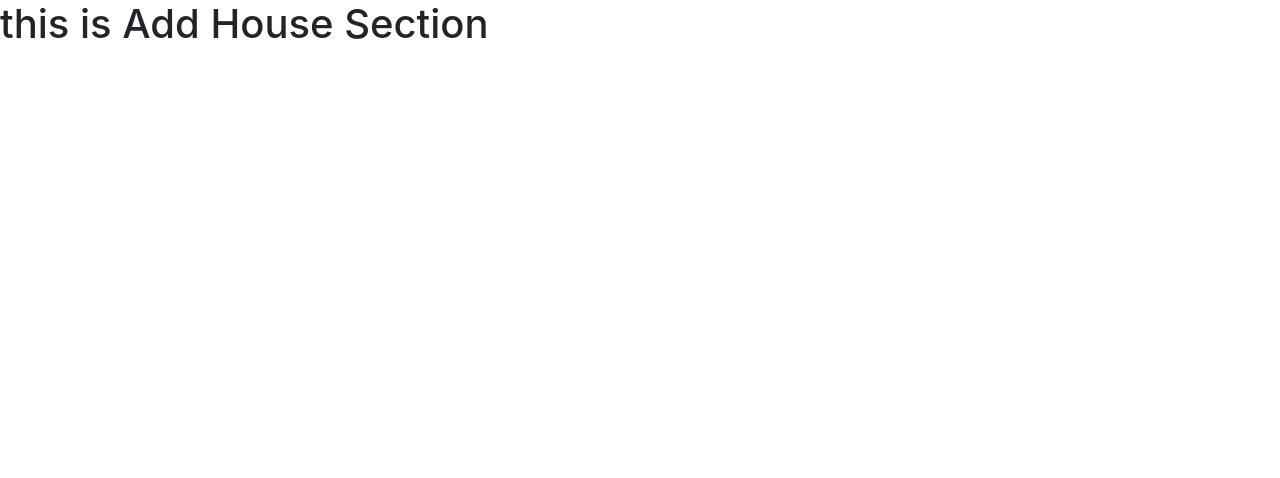
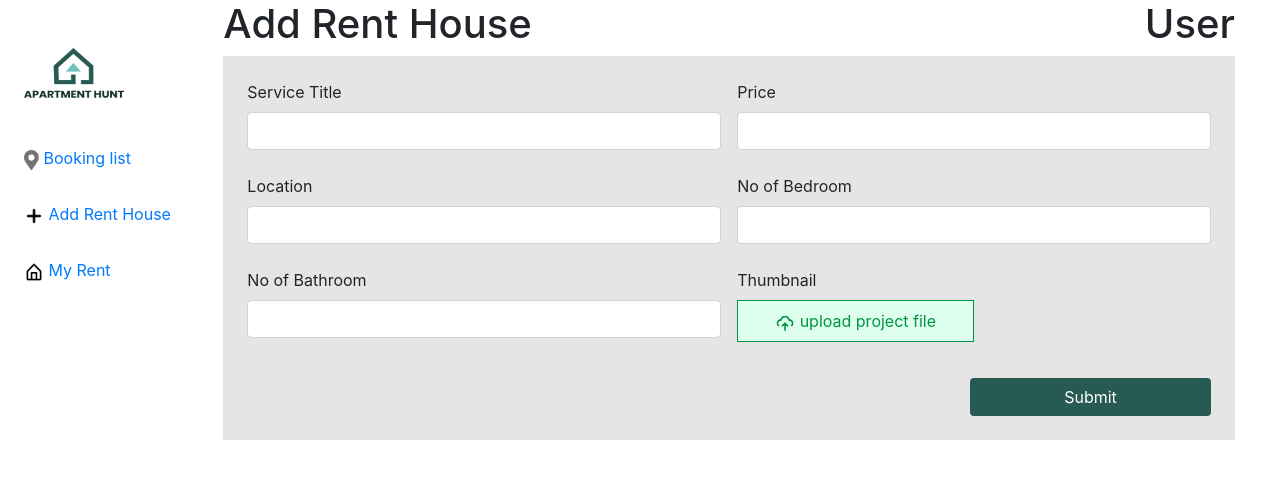
Before and after one commit to sufian111/apartment-hunt-1, a React (Create React App) app: page /addHouse in a window 1280 px wide. Shown: the top 478 px of the page. Built offline with nearby package versions, Linux system fonts and the light colour scheme.

Commit message:
UI done for Computer Screen

```diff
--- a/src/App.js
+++ b/src/App.js
@@ -10,14 +10,21 @@ import BookingList from "./components/Home/Dashboard/BookingList/BookingList";
 import MyRent from "./components/Home/Dashboard/MyRent/MyRent";
 import Home from "./components/Home/Home/Home";
 import Login from "./components/Home/Login/Login";
+import PrivateRoute from "./components/Home/PrivateRoute/PrivateRoute";
 
 export const UserContext = createContext();
 
 const App = () => {
-  const [user, setUser] = useState({});
+  const [user, setUser] = useState({
+    name: '',
+    email: '',
+    photo: '',
+    message: ''
+  });
+
 
   return (
-    <UserContext.Provider value={[user, setUser]}>
+    <UserContext.Provider value={{ userData: [user, setUser] }}>
       <Router>
         <Switch>
 
@@ -25,16 +32,16 @@ const App = () => {
             <Home />
           </Route>
 
-          <Route path="/login">
-            <Login />
-          </Route>
-
           <Route path="/services">
             <ApartmentDetail />
           </Route>
 
-          <Route path="/dashboard">
+          <PrivateRoute exact path="/dashboard">
             <BookingList />
+          </PrivateRoute>
+
+          <Route path="/login">
+            <Login />
           </Route>
 
           <Route path="/bookingList">
--- a/src/components/Home/Dashboard/AddHouse/AddHouse.js
+++ b/src/components/Home/Dashboard/AddHouse/AddHouse.js
@@ -1,11 +1,37 @@
 import React from 'react';
+import Sidebar from '../Sidebar/Sidebar';
+import InputedItem from './InputedItem';
 
 const AddHouse = () => {
+
     return (
-        <div>
-            <h1>this is Add House Section</h1>
+        <div className="row container-fluid">
+            <div className=" col-md-2 py-5 px-4 col-sm-12 col-12">
+                <Sidebar></Sidebar>
+            </div>
+            <div className="col-md-10 col-sm-12 col-12">
+                <div className="d-flex justify-content-between">
+                    <h1>Add Rent House</h1>
+                    <h1 >User</h1>
+                </div>
+                <div className="p-4" style={{ backgroundColor: "#E5E5E5" }}>
+                    <InputedItem></InputedItem>
+                </div>
+            </div>
         </div>
     );
 };
 
 export default AddHouse;
+
+
+
+
+
+
+    //                     </div >
+    // <div className="col-md-6 col-sm-12">
+
+    //     <form onSubmit={handleSubmit(onSubmit)}>
+    //
+    //     </form>
--- /dev/null
+++ b/src/components/Home/Dashboard/AddHouse/InputedItem.js
@@ -0,0 +1,54 @@
+import React from 'react';
+import { useForm } from "react-hook-form";
+import upload from '../../../../images/logos/cloud-upload-outline 1.png';
+
+const InputedItem = () => {
+    const { register, handleSubmit, watch, errors } = useForm();
+    const onSubmit = data => console.log(data);
+
+    console.log(watch("example"));
+    return (
+        <div>
+            <form onSubmit={handleSubmit(onSubmit)}>
+                <div className="d-flex justify-content-between">
+                    <div className="w-50 pr-2">
+                        <label htmlFor="">Service Title</label> <br />
+                        <input className="form-control" name="example" defaultValue="" ref={register} />
+                        <br />
+
+                        <label htmlFor="">Location</label> <br />
+                        <input className="form-control" name="exampleRequired" ref={register({ required: true })} />
+                        {errors.exampleRequired && <span>This field is required</span>}
+                        <br />
+
+                        <label htmlFor="">No of Bathroom</label> <br />
+                        <input className="form-control" name="exampleRequired" ref={register({ required: true })} />
+                        {errors.exampleRequired && <span>This field is required</span>}
+                        <br />
+                    </div>
+                    <div className="w-50 pl-2">
+                        <label htmlFor="">Price</label> <br />
+                        <input className="form-control" name="example" defaultValue="" ref={register} />
+                        <br />
+
+                        <label htmlFor="">No of Bedroom</label> <br />
+                        <input className="form-control" name="exampleRequired" ref={register({ required: true })} />
+                        {errors.exampleRequired && <span>This field is required</span>}
+                        <br />
+
+                        <label htmlFor="">Thumbnail</label> <br />
+                        <label required style={{ backgroundColor: "#DEFFED", color: "#009444", border: "1px solid #009444" }} className="custom-file-upload w-50 p-2 text-center">
+                            <input name="file" style={{ display: "none" }} ref={register({ required: true })} type="file" />
+                            <img height="20px" src={upload} alt="" /> upload project file
+                             </label>
+                    </div>
+                </div>
+                <div className="d-flex justify-content-end">
+                    <input className="mt-3 w-25 btn button" type="submit" />
+                </div>
+            </form>
+        </div>
+    );
+};
+
+export default InputedItem;
--- a/src/components/Home/Dashboard/BookingList/BookingList.js
+++ b/src/components/Home/Dashboard/BookingList/BookingList.js
@@ -5,10 +5,10 @@ import BookingListTable from './BookingListTable';
 const BookingList = () => {
     return (
         <div className="row container-fluid">
-            <div className=" col-md-2 py-5 px-4 col-sm-6 col-12">
+            <div className=" col-md-2 py-5 px-4 col-sm-12 col-12">
                 <Sidebar></Sidebar>
             </div>
-            <div className="col-md-10 col-sm-6 col-12">
+            <div className="col-md-10 col-sm-12 col-12">
                 <div className="d-flex justify-content-between">
                     <h1>Booking List</h1>
                     <h1 >User</h1>
@@ -18,7 +18,6 @@ const BookingList = () => {
                 </div>
             </div>
         </div>
-
     );
 };
 
--- a/src/components/Home/Dashboard/MyRent/MyRent.js
+++ b/src/components/Home/Dashboard/MyRent/MyRent.js
@@ -1,9 +1,24 @@
 import React from 'react';
+import Sidebar from '../Sidebar/Sidebar';
+import RentTable from './RentTable';
 
 const MyRent = () => {
     return (
         <div>
-            <h1>This is My Rent</h1>
+            <div className="row container-fluid">
+                <div className=" col-md-2 py-5 px-4 col-sm-12 col-12">
+                    <Sidebar></Sidebar>
+                </div>
+                <div className="col-md-10 col-sm-12 col-12 pt-5">
+                    <div className="d-flex justify-content-between">
+                        <h1>Booking List</h1>
+                        <h1 >User</h1>
+                    </div>
+                    <div className="p-4" style={{ backgroundColor: "#E5E5E5", height: "100vh" }}>
+                        <RentTable />
+                    </div>
+                </div>
+            </div>
         </div>
     );
 };
--- /dev/null
+++ b/src/components/Home/Dashboard/MyRent/RentTable.js
@@ -0,0 +1,36 @@
+import React from 'react';
+
+const RentTable = () => {
+    return (
+        <div>
+            <table class="table table-borderless bg-light rounded">
+                <thead>
+                    <tr>
+                        <th scope="col">House name</th>
+                        <th scope="col">Price</th>
+                        <th scope="col">Action</th>
+                    </tr>
+                </thead>
+                <tbody>
+                    <tr>
+                        <th scope="row">Washington Avenue</th>
+                        <td>$195</td>
+                        <td><button className="btn button">View Details</button></td>
+                    </tr>
+                    <tr>
+                        <th scope="row">Washington Avenue</th>
+                        <td>$195</td>
+                        <td><button className="btn button">View Details</button></td>
+                    </tr>
+                    <tr>
+                        <th scope="row">Washington Avenue</th>
+                        <td>$195</td>
+                        <td><button className="btn button">View Details</button></td>
+                    </tr>
+                </tbody>
+            </table>
+        </div>
+    );
+};
+
+export default RentTable;
--- a/src/components/Home/Dashboard/Sidebar/Sidebar.js
+++ b/src/components/Home/Dashboard/Sidebar/Sidebar.js
@@ -11,9 +11,11 @@ const Sidebar = () => {
     return (
         <div className="sidebar d-flex flex-column justify-content-between" style={{ height: "100vh" }}>
             <ul className="list-unstyled">
-                <div className="pb-5">
-                    <img height="50px" width="100px" src={logo} alt="" />
-                </div>
+                <Link to="/home">
+                    <div className="pb-5">
+                        <img height="50px" width="100px" src={logo} alt="" />
+                    </div>
+                </Link>
                 <li>
                     <Link to="/bookingList">
                         <img height="20px" src={server} alt="" />  <span>Booking list</span>
--- a/src/components/Home/Home/Header/Header.js
+++ b/src/components/Home/Home/Header/Header.js
@@ -1,5 +1,6 @@
-import React from 'react';
+import React, { useState } from 'react';
 import './Header.css';
+import FakeData from '../../../Shared/FakeData/HotelData';
 
 const Header = () => {
     return (
--- a/src/components/Home/Login/Login.js
+++ b/src/components/Home/Login/Login.js
@@ -11,8 +11,9 @@ import google from '../../../images/logos/Group 573.png';
 import Topbar from '../../Shared/Topbar/Topbar';
 
 const Login = () => {
-    const [user, setUser] = useContext(UserContext);
+    const { userData } = useContext(UserContext);
     const [newUser, setNewUser] = useState(false);
+    const [user, setUser] = userData;
 
     const history = useHistory();
     const location = useLocation();
--- a/src/components/Home/PrivateRoute/PrivateRoute.js
+++ b/src/components/Home/PrivateRoute/PrivateRoute.js
@@ -1,14 +1,15 @@
 import React, { useContext } from 'react';
-import { Route, Redirect } from 'react-router-dom';
+import { Redirect, Route } from 'react-router-dom';
 import { UserContext } from '../../../App';
 
-const PrivateRoute = () => {
-    const [user, setUser] = useContext(UserContext);
+const PrivateRoute = ({ children, ...rest }) => {
+    const { userData } = useContext(UserContext);
+    const [user, setUser] = userData;
     return (
         <Route
             {...rest}
             render={({ location }) =>
-                loggedInUser.email ? (
+                user.email ? (
                     children
                 ) : (
                         <Redirect
```
